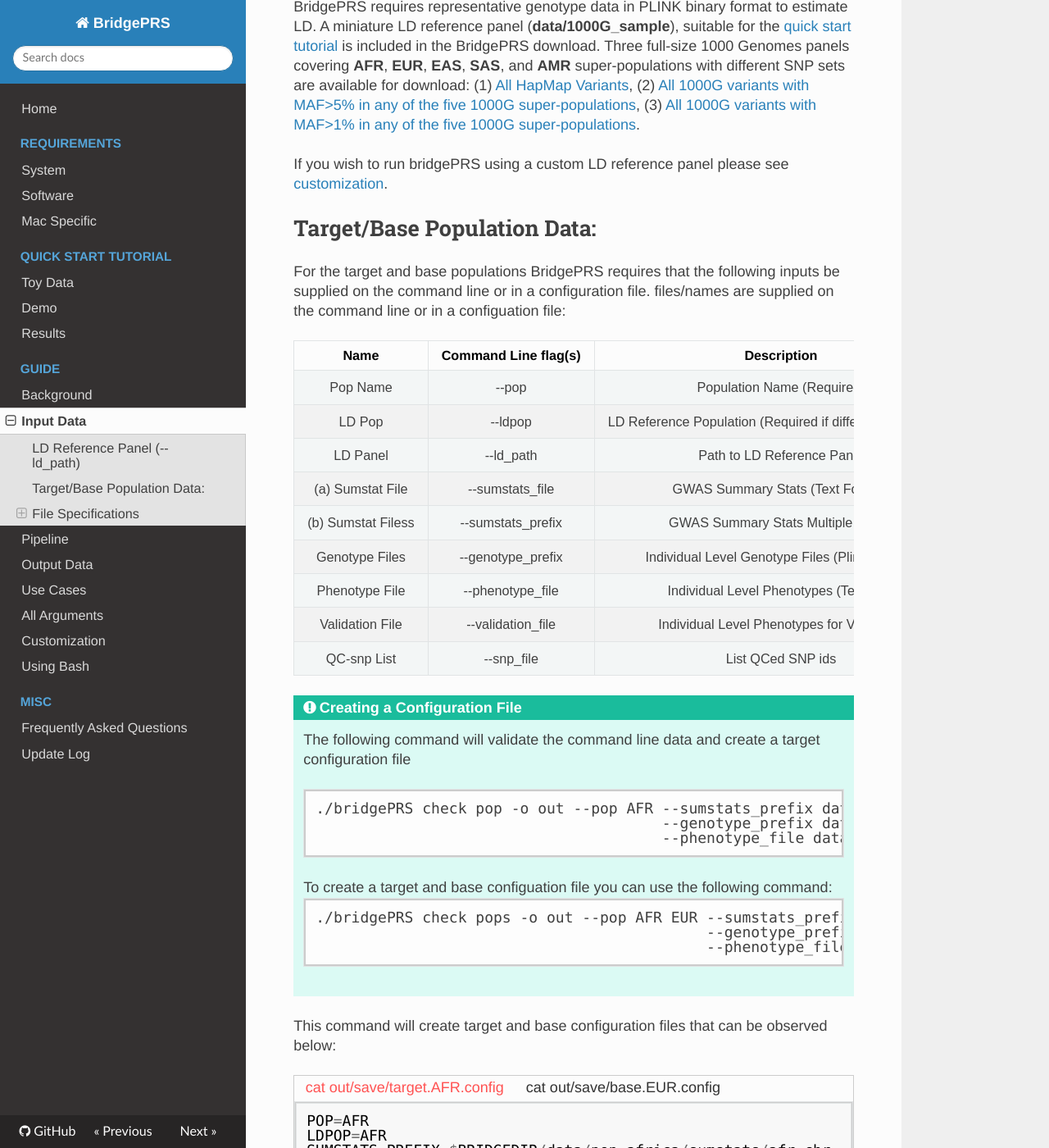
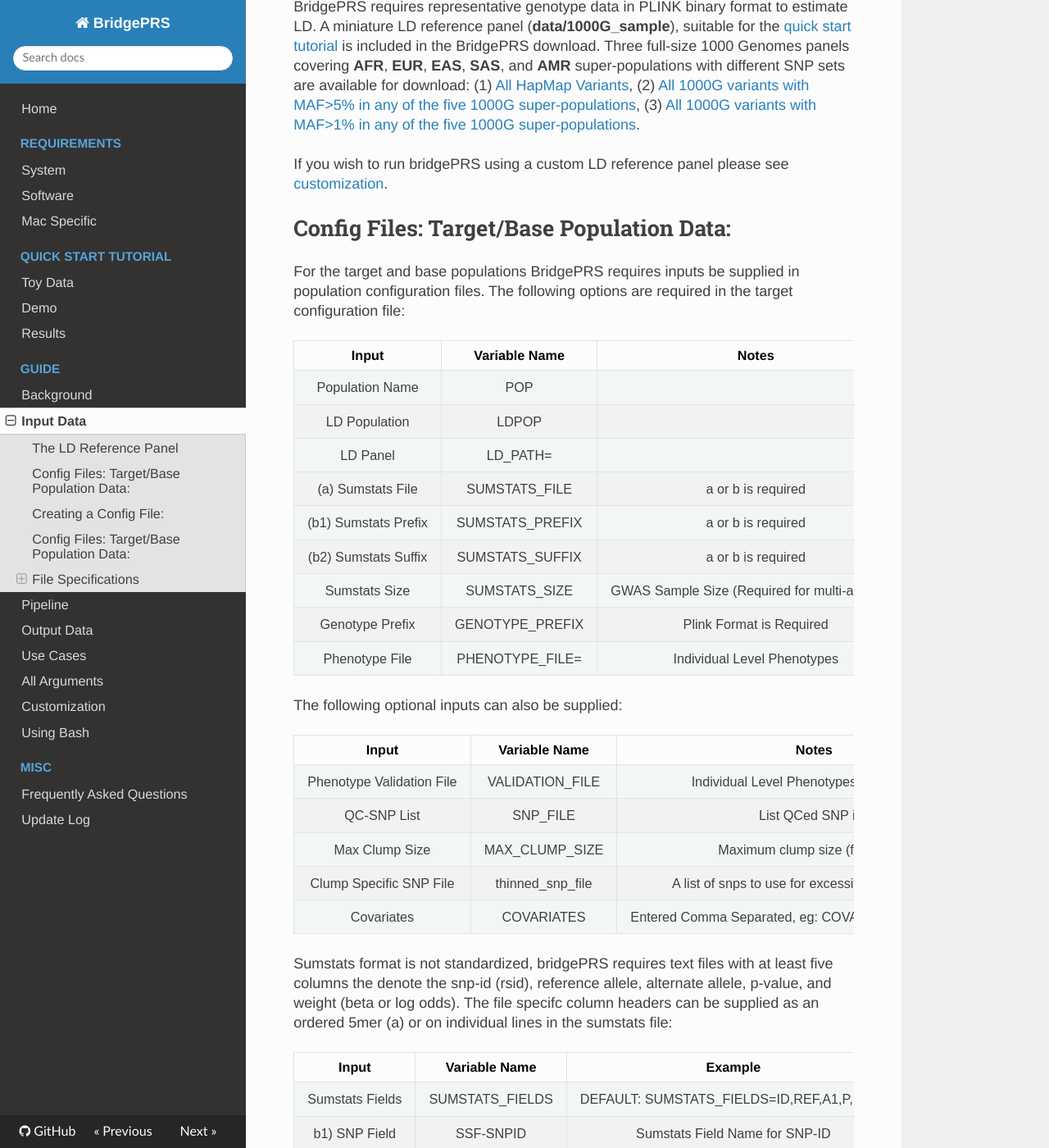
Before and after one commit to tadesouaiaia/bridgePRS-website, an MkDocs documentation site: the page built from docs/guide_input.md, in a window 1280 px wide and 1400 px high, scrolled down 348 px. Shown: the whole window at 82% size. Built offline with MkDocs 1.6.1, drawn with Linux system fonts in a browser that asks for light colours; some of the changed text lies outside the part shown.

Commit message:
fix ref panels again

````diff
--- a/docs/guide_input.md
+++ b/docs/guide_input.md
@@ -2,7 +2,7 @@
 # Input Data
 
 
-## LD Reference Panel (--ld_path)
+## The LD Reference Panel
 
 BridgePRS requires representative genotype data in PLINK binary
 format to estimate LD.  A miniature LD reference panel (**data/1000G_sample**),
@@ -15,77 +15,114 @@
 
 If you wish to run bridgePRS using a custom LD reference panel please see [customization](guide_customization.md).
 
-## Target/Base Population Data:
+## Config Files: Target/Base Population Data:
 
 
-For the target and base populations BridgePRS requires that the following inputs be supplied
-on the command line or in a configuration file.
-files/names are supplied on the command line or in a configuation file:
+For the target and base populations BridgePRS requires inputs be supplied in population configuration files.  The following options are required in the target configuration file:
 
-|Name|Command Line flag(s)|Description|
+|Input|Variable Name|Notes|
 |:-:|:-:|:-:|
-|Pop Name          |--pop                      |Population Name (Required)|
-|LD Pop            |--ldpop                    |LD Reference Population (Required if different from above)|
-|LD Panel            |--ld_path                   |Path to LD Reference Panel |
-|(a) Sumstat File  |--sumstats_file            | GWAS Summary Stats (Text Format)|
-|(b) Sumstat Filess  |--sumstats_prefix          |GWAS Summary Stats Multiple File(s)|
-|Genotype Files |--genotype_prefix                   |Individual Level Genotype Files (Plink Format)|
-|Phenotype File |--phenotype_file                    |Individual Level Phenotypes (Text File)|
-|Validation File|--validation_file                   |Individual Level Phenotypes for Validation|
-|QC-snp List    |--snp_file                          |List QCed SNP ids|
+|Population Name    |POP                  ||
+|LD Population        |LDPOP                 ||
+|LD Panel           |LD_PATH=             ||
+|(a) Sumstats  File   |SUMSTATS_FILE      | a or b is required|
+|(b1) Sumstats Prefix |SUMSTATS_PREFIX      | a or b is required|
+|(b2) Sumstats Suffix |SUMSTATS_SUFFIX      | a or b is required|
+|Sumstats Size |SUMSTATS_SIZE              | GWAS Sample Size (Required for multi-ancestry)|
+|Genotype Prefix     |GENOTYPE_PREFIX      | Plink Format is Required|
+|Phenotype File     |PHENOTYPE_FILE=       | Individual Level Phenotypes|
 
+The following optional inputs can also be supplied:
+
+|Input|Variable Name|Notes|
+|:-:|:-:|:-:|
+|Phenotype Validation File    |VALIDATION_FILE  | Individual Level Phenotypes for Validation|
+|QC-SNP List        |SNP_FILE       |List QCed SNP ids|
+|Max Clump Size | MAX_CLUMP_SIZE| Maximum clump size (for speed)|
+|Clump Specific SNP File | thinned_snp_file | A list of snps to use for excessively large clumps|
+|Covariates | COVARIATES | Entered Comma Separated, eg: COVARIATES=PC1,PC2,PC3|
+
+Sumstats format is not standardized, bridgePRS requires text files with at least five columns the denote
+the snp-id (rsid), reference allele, alternate allele, p-value, and weight (beta or log odds).  The file specifc
+column headers can be supplied as an ordered 5mer (a) or on individual lines in the sumstats file:
+
+|Input|Variable Name|Example|
+|:-:|:-:|:-:|
+|Sumstats Fields    |SUMSTATS_FIELDS   | DEFAULT: SUMSTATS_FIELDS=ID,REF,A1,P,BETA|
+|b1) SNP Field     |SSF-SNPID   | Sumstats Field Name for SNP-ID |
+|b2) Field     |SSF-REF    | Sumstats Field Name for Ref Base |
+|b3) Alt Field     |SSF-ALT    | Sumstats Field Name for Alt Base |
+|b4) Pval Field     |SSF-P    | Sumstats Field Name for Pvalue |
+|b5) Beta Field     |SSF-BETA   | Sumstats Field Name for Beta |
+
+
+---
+
+
+## Creating a Config File:
 
 
 !!! tip "Creating a Configuration File"
     The following command will validate the command line data and create a target configuration file
     ```
-    ./bridgePRS check pop -o out --pop AFR --sumstats_prefix data/pop_africa/sumstats/afr.chr
-                                           --genotype_prefix data/pop_africa/genotypes/afr_genotypes
-                                           --phenotype_file data/pop_africa/phenotypes/afr_test.dat
+    ./bridgePRS tools check-pop -o test --pop AFR --ld_path ./data/1000G_sample/ --sumstats_prefix ./data/pop_AFR/sumstats/AFR.chr
+                                                                                     --sumstats_size   10000
+                                                                                     --genotype_prefix ./data/pop_AFR/genotypes/chr
+                                                                                     --phenotype_file ./data/pop_AFR/phenotypes/AFR_test.dat
+
 
     ```
     To create a target and base configuation file you can use the following command:
     ```
-    ./bridgePRS check pops -o out --pop AFR EUR --sumstats_prefix data/pop_africa/sumstats/afr.chr data/pop_europe/sumstats/eur.chr
-                                                --genotype_prefix data/pop_africa/genotypes/afr_genotypes
-                                                --phenotype_file data/pop_africa/phenotypes/afr_pheno.dat
+    ./bridgePRS tools check-pops -o test --pop AFR EUR --ld_path ./data/1000G_sample/ --sumstats_prefix ./data/pop_AFR/sumstats/AFR.chr ./data/pop_EUR/sumstats/EUR.chr
+                                                                                     --sumstats_size   10000 100000
+                                                                                     --genotype_prefix ./data/pop_AFR/genotypes/chr
+                                                                                     --phenotype_file ./data/pop_AFR/phenotypes/AFR_test.dat
+
 
 
     ```
 
 
-This command will create target and base configuration files that can be observed below:
+This command will create target and base configuration files can be observed below:
 
 
 
+## Config Files: Target/Base Population Data:
 
-=== "cat out/save/target.AFR.config"
+=== "cat test/save/target.AFR.config"
 
     ```R
     POP=AFR
     LDPOP=AFR
-    SUMSTATS_PREFIX=$BRIDGEDIR/data/pop_africa/sumstats/afr.chr
-    SUMSTATS_SUFFIX=.glm.linear.gz
-    SNP_FILE=$BRIDGEDIR/out/save/snps.AFR.txt
-    GENOTYPE_PREFIX=$BRIDGEDIR/data/pop_africa/genotypes/afr_genotypes
-    PHENOTYPE_FILE=$BRIDGEDIR/out/save/AFR.test_phenos.dat
-    VALIDATION_FILE=$BRIDGEDIR/out/save/AFR.valid_phenos.dat
+    LD_PATH=$BRIDGEDIR/data/1000G_sample
+    SUMSTATS_PREFIX=test/save/sumstats/ss.AFR.
+    SUMSTATS_SUFFIX=.out.gz
+    SUMSTATS_FIELDS=ID,REF,A1,P,BETA
+    SUMSTATS_SIZE=10000
+    SNP_FILE=test/save/snps.afr_valid.txt
+    GENOTYPE_PREFIX=$BRIDGEDIR/data/pop_AFR/genotypes/chr
+    PHENOTYPE_FILE=tests/save/AFR.test_phenos.dat
+    VALIDATION_FILE=test/save/AFR.valid_phenos.dat
     ```
 
 === "cat out/save/base.EUR.config"
 
     ```R
+
     POP=EUR
     LDPOP=EUR
-    SUMSTATS_PREFIX=$BRIDGEDIR/data/pop_europe/sumstats/eur.chr
-    SUMSTATS_SUFFIX=.glm.linear.gz
-    SNP_FILE=out/save/snps.EUR.txt
-    GENOTYPE_PREFIX=$BRIDGEDIR/data/pop_africa/genotypes/afr_genotypes
-    PHENOTYPE_FILE=$BRIDGEDIR/data/pop_africa/phenotypes/afr_pheno.dat
+    LD_PATH=$BRIDGEDIR/data/1000G_sample
+    SUMSTATS_PREFIX=test/save/sumstats/ss.EUR.
+    SUMSTATS_SUFFIX=.out.gz
+    SUMSTATS_FIELDS=ID,REF,A1,P,BETA
+    SUMSTATS_SIZE=100000
+    SNP_FILE=test/save/snps.afr_valid.txt
+    GENOTYPE_PREFIX=$BRIDGEDIR/data/pop_AFR/genotypes/chr
+    PHENOTYPE_FILE=$BRIDGEDIR/data/pop_AFR/phenotypes/AFR_test.dat
     ```
 
-
-
+---
 
 ## File Specifications
 
@@ -98,12 +135,12 @@
 (need to have a **.gz** suffix) or splitting the file by chromosome if necessary.  An example of a sumstats file with default column headers is shown:
 
 
-Default Headers|#CHR|ID|REF|A1|A1_FREQ|OBS_CT|BETA|SE|T_STAT|P|
-|:-:|:-:|:-:|:-:|:-:|:-:|:-:|:-:|:-:|:-:|:-:|
-Argument||--ssf-snpid|--ssf-ref|--ssf-alt|--ssf-maf|--ssf-n|--ssf-beta|--ssf-se||--ssf-p|
-Data|1|rs121|T|G|0.0257573|4853|0.820864|0.413692|1.98424|0.0472871|
-Data|1|rs497|C|A|0.483495|4847|0.0011142|0.128347|0.00868116|0.993074|
-Data|1|rs271|G|G|0.424387|4814|0.108094|0.132225|0.817497|0.413687|
+Defaults|#CHR|ID|REF|A1|P|BETA|
+|:-:|:-:|:-:|:-:|:-:|:-:|:-:|
+Variable||--ssf-snpid|--ssf-ref|--ssf-alt|--ssf-beta|--ssf-p|
+Data|1|rs121|T|G|0.0413692|0.9472871|
+Data|1|rs497|C|A|0.328347|-1.193074|
+Data|1|rs271|G|G|0.0132225|0.413687|
 
 The **--ssf** arguments can be used to specify column headers for different files.
 
@@ -132,13 +169,6 @@
 The phenotype of interest can be specified with the `--phenotype` flag and the covariates can be given as a comma separated list
 after the `--covariates` flag:
 
-    ```
-    ./bridgePRS check data -o out --pop AFR --phenotype y --covariates PC1,PC2
-                           --phenotype_file data/pop_africa/phenotypes/afr_pheno.dat
-    ```
-
-!!! Warning
-    The column name(s) should not contain *space* nor *comma*
 
 
 ### 4) QC SNP List
````
Also changed, not shown: docs/guide_usecases.md (+18 -3 lines), docs/index.md (+1 -2 lines), docs/quikstart_demo.md (+2 -2 lines), docs/req_mac.md (+35 -37 lines), docs/img/combo1.png, docs/img/mac_ex.png (added).
